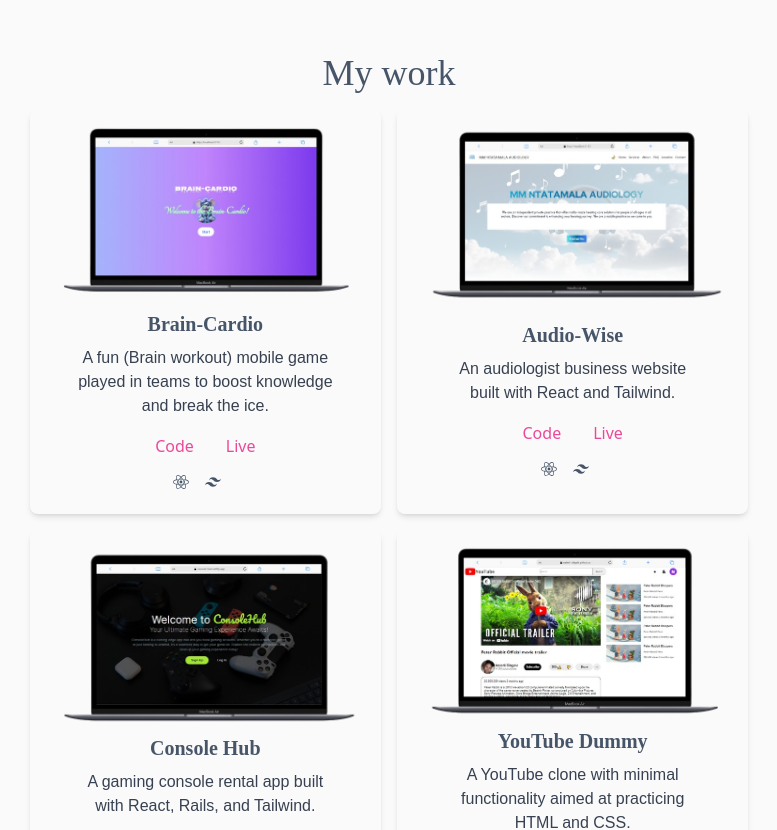
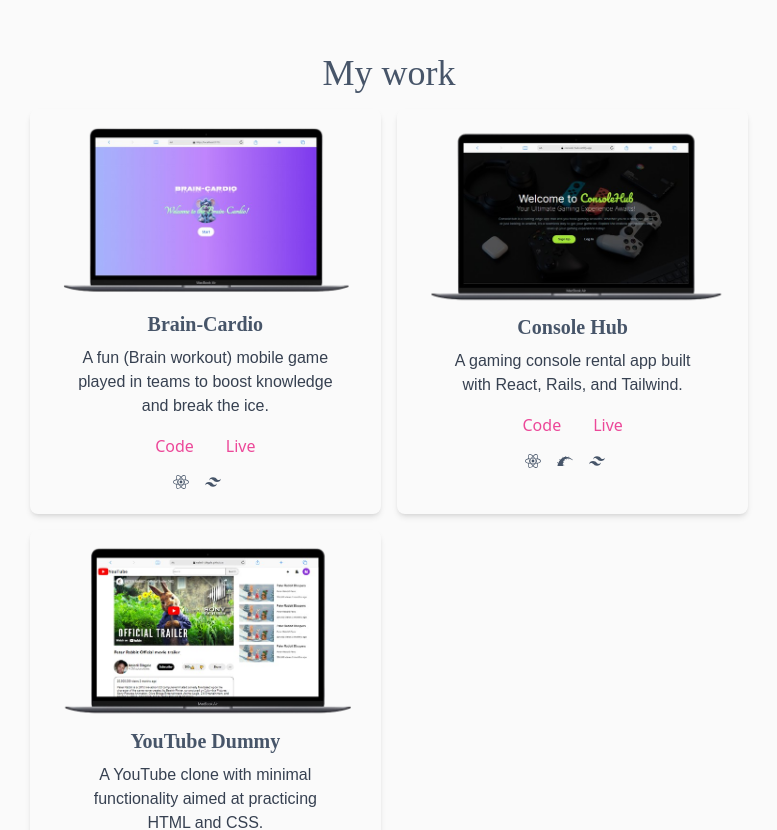
Before and after one commit to Naledi-Dikgale/portfolio-v3, a React (Vite) app: page / in a window 1280 px wide. Shown: the part 3200-4030 px from the top of the page, without its empty margins (251-1028 px from the left). Built offline with nearby package versions, Linux system fonts and the light colour scheme; a web font is replaced by a local one.

Commit message:
Update layout

```diff
--- a/src/projects.js
+++ b/src/projects.js
@@ -7,14 +7,14 @@ export const projects = [
     liveLink: 'https://brain-cardio-naledi.netlify.app/',
     techStack: ['FaReact', 'SiTailwindcss']
   },
-  {
-    image: '/audio.png',
-    title: 'Audio-Wise',
-    description: 'An audiologist business website built with React and Tailwind.',
-    sourceCodeLink: 'https://github.com/user/console-hub',
-    liveLink: 'https://console-hub.com',
-    techStack: ['FaReact', 'SiTailwindcss']
-  },
+  // {
+  //   image: '/audio.png',
+  //   title: 'Audio-Wise',
+  //   description: 'An audiologist business website built with React and Tailwind.',
+  //   sourceCodeLink: 'https://github.com/user/console-hub',
+  //   liveLink: 'https://console-hub.com',
+  //   techStack: ['FaReact', 'SiTailwindcss']
+  // },
   {
     image: '/console.png',
     title: 'Console Hub',
```
